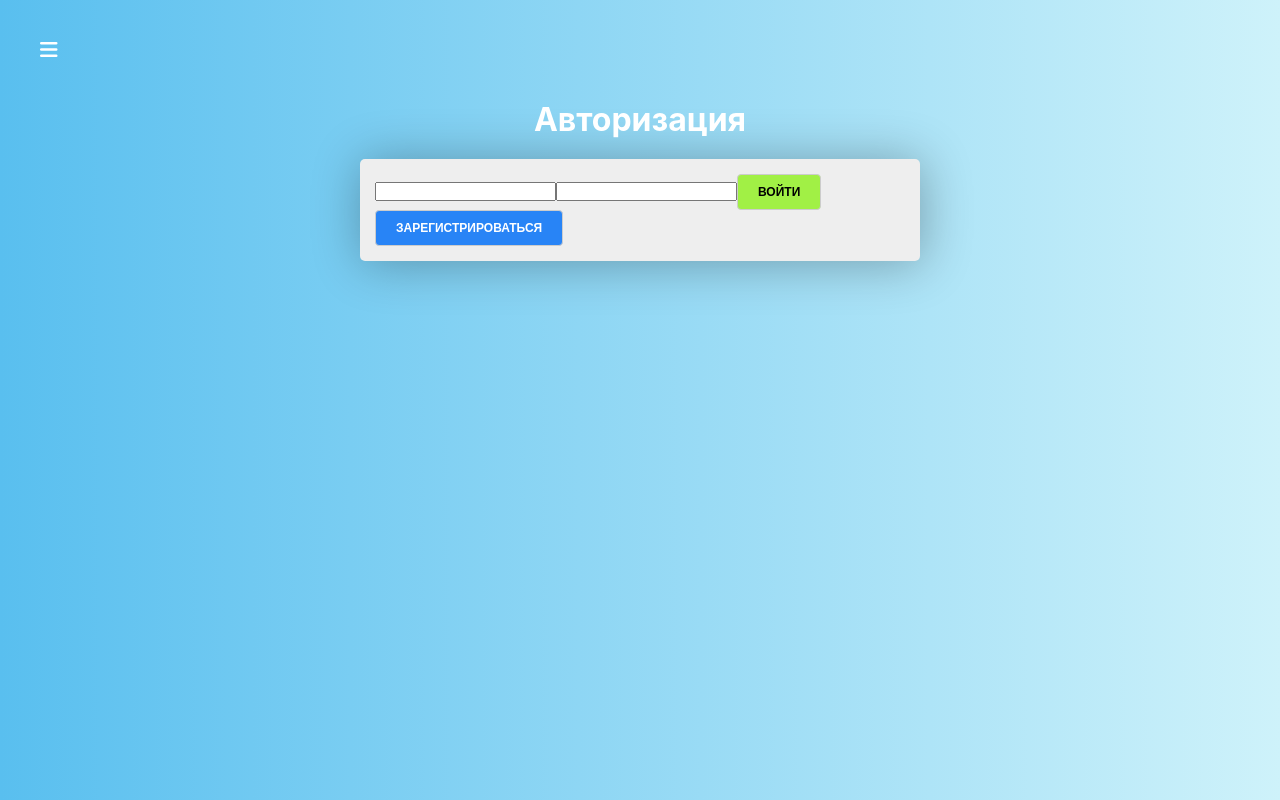
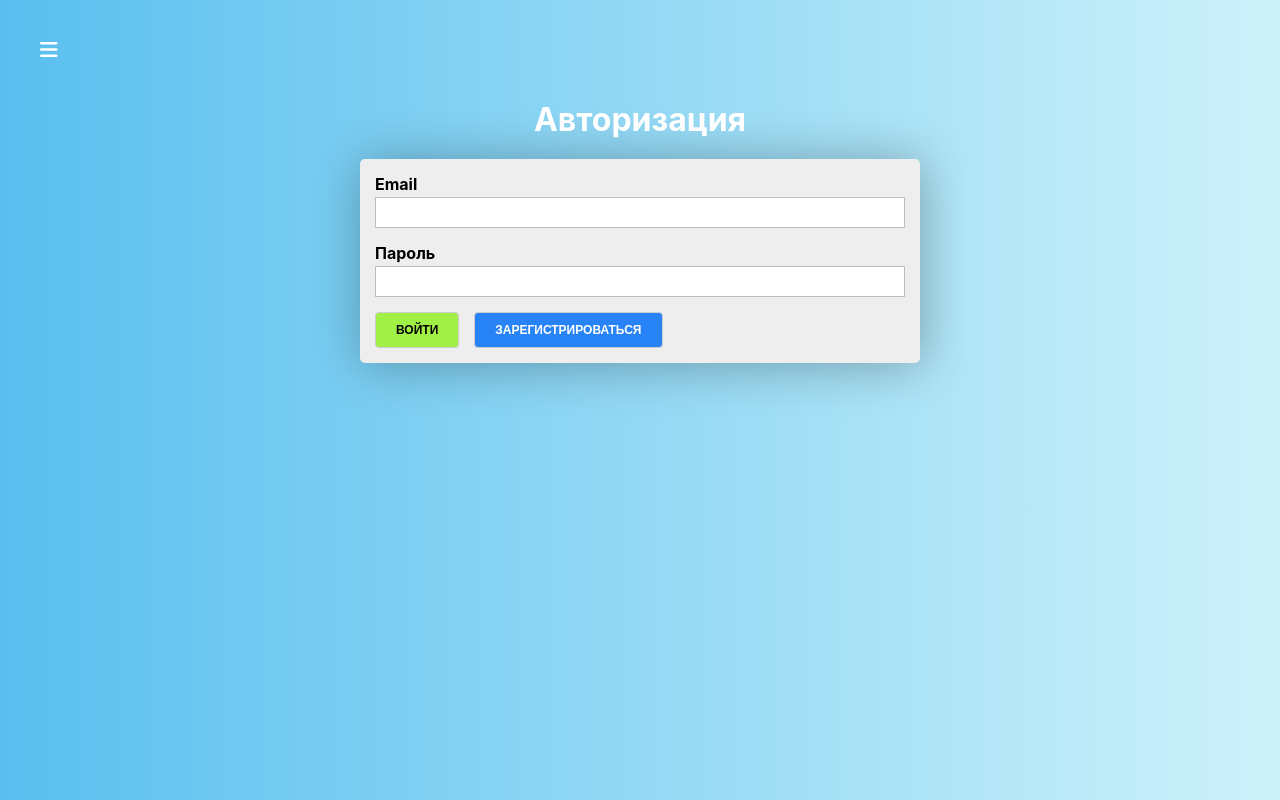
Before and after one commit to sadigzade/react-quiz, a React (Create React App) app: page /auth in a window 1280 px wide. Built offline with nearby package versions, Linux system fonts and the light colour scheme.

Commit message:
Implemented text field component

```diff
--- /dev/null
+++ b/src/components/UI/Input/Input.jsx
@@ -0,0 +1,28 @@
+import React from 'react';
+
+import classes from './Input.module.scss';
+
+const isInvalid = ({ valid, touched, shouldValidate }) => {
+  return !valid && shouldValidate && touched;
+};
+
+const Input = (props) => {
+  const inputType = props.type || 'text';
+  const cls = [classes.Input];
+  const htmlFor = `${inputType}--${props.label}`;
+
+  if (isInvalid(props)) {
+    cls.push(classes.invalid);
+  }
+
+  return (
+    <div className={cls.join(' ')}>
+      <label htmlFor={htmlFor}>{props.label}</label>
+      <input type={inputType} id={htmlFor} value={props.value} onChange={props.onChange} />
+
+      {isInvalid(props) ? <span>{props.errorMessage || 'Введите верное значение'}</span> : null}
+    </div>
+  );
+};
+
+export default Input;
--- /dev/null
+++ b/src/components/UI/Input/Input.module.scss
@@ -0,0 +1,31 @@
+.Input {
+  margin-bottom: 15px;
+
+  label {
+    margin-bottom: 3px;
+    display: block;
+    font-weight: bold;
+  }
+
+  input {
+    display: block;
+    border: 1px solid #bebebe;
+    padding: 7px;
+    margin: 0 0 5px;
+    width: 100%;
+    outline: none;
+    transition: all 300ms ease-in-out;
+  }
+
+  span {
+    color: #f01f30;
+    font-size: 12px;
+    font-weight: bold;
+  }
+
+  &.invalid {
+    label {
+      color: #f01f30;
+    }
+  }
+}
--- a/src/containers/Auth/Auth.jsx
+++ b/src/containers/Auth/Auth.jsx
@@ -1,6 +1,7 @@
 import React, { Component } from 'react';
 
 import Button from '../../components/UI/Button/Button';
+import Input from '../../components/UI/Input/Input';
 
 import classes from './Auth.module.scss';
 
@@ -20,8 +21,8 @@ class Auth extends Component {
           <h1>Авторизация</h1>
 
           <form onSubmit={this.submitHandler} className={classes.AuthForm}>
-            <input type="text" />
-            <input type="text" />
+            <Input label="Email" />
+            <Input label="Пароль" errorMessage={'TEST'} />
 
             <Button type="success" onClick={this.loginHandler}>
               Войти
```
